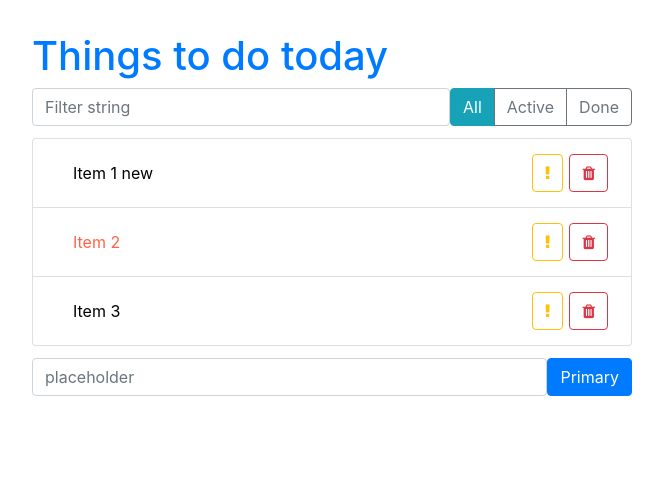
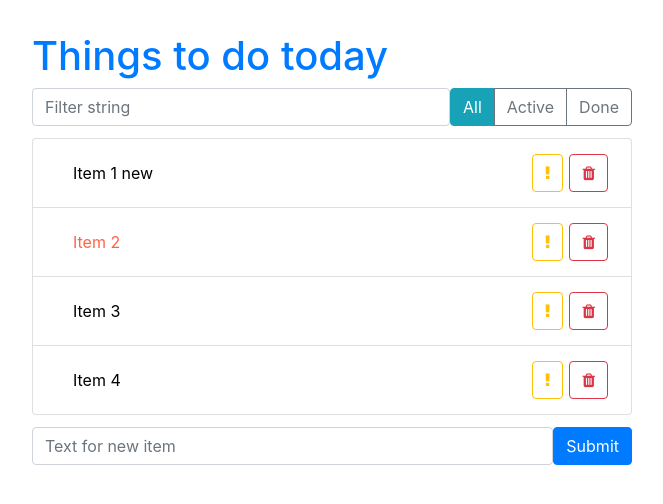
Before and after one commit to aslukin/React_app02, a React (Create React App) app: page / in a window 1280 px wide. Shown: the top 504 px of the page, without its empty margins (308-971 px from the left). Built offline with nearby package versions, Linux system fonts and the light colour scheme.

Commit message:
finalized layout and icons

```diff
--- a/src/App.js
+++ b/src/App.js
@@ -10,7 +10,8 @@ function App() {
   const todoData = [
     {label: 'Item 1 new', important: false, id: 1},
     {label: 'Item 2', important: true, id: 2},
-    {label: 'Item 3', important: false, id: 3}
+    {label: 'Item 3', important: false, id: 3},
+    {label: 'Item 4', important: false, id: 4}
   ]
 
 
--- a/src/Components/Add-Item/Add-Item.js
+++ b/src/Components/Add-Item/Add-Item.js
@@ -4,8 +4,8 @@ import './Add-Item.css'
 const AddItem = () => {
     return(
         <div className="addItem">
-            <input type="test" className="form-control add-item-text" placeholder = "placeholder"></input>
-            <button type="submit" className="btn btn-primary add-item-button">Primary</button>
+            <input type="test" className="form-control add-item-text" placeholder = "Text for new item"></input>
+            <button type="submit" className="btn btn-primary add-item-button">Submit</button>
         </div>
 
     )
--- a/src/Components/Todo-List-Item/Todo-List-Item.css
+++ b/src/Components/Todo-List-Item/Todo-List-Item.css
@@ -4,8 +4,6 @@
     display: flex;
     justify-content: space-between;
     align-items: center;
-
-
   }
 
   .todo-list-item-button {
```
